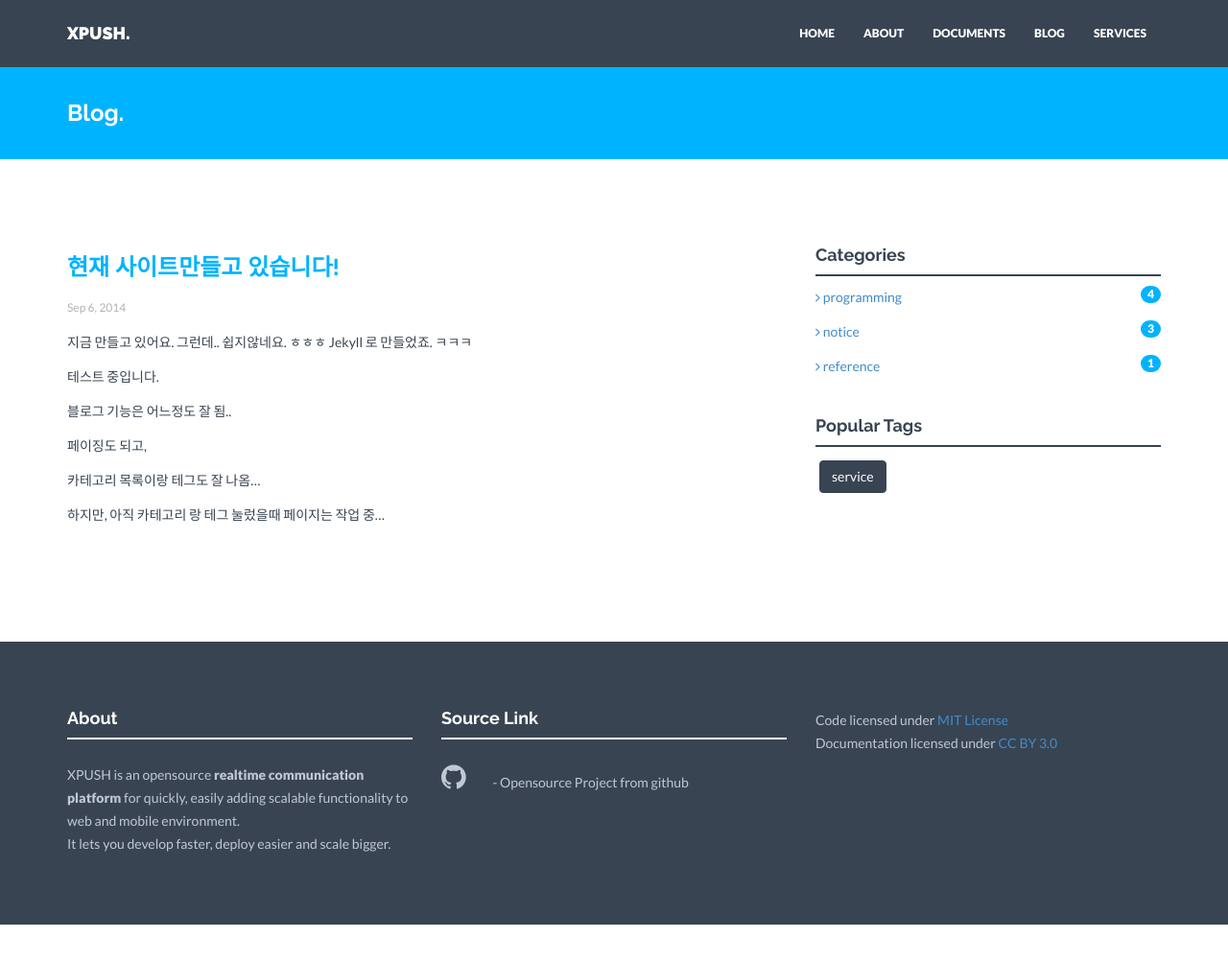
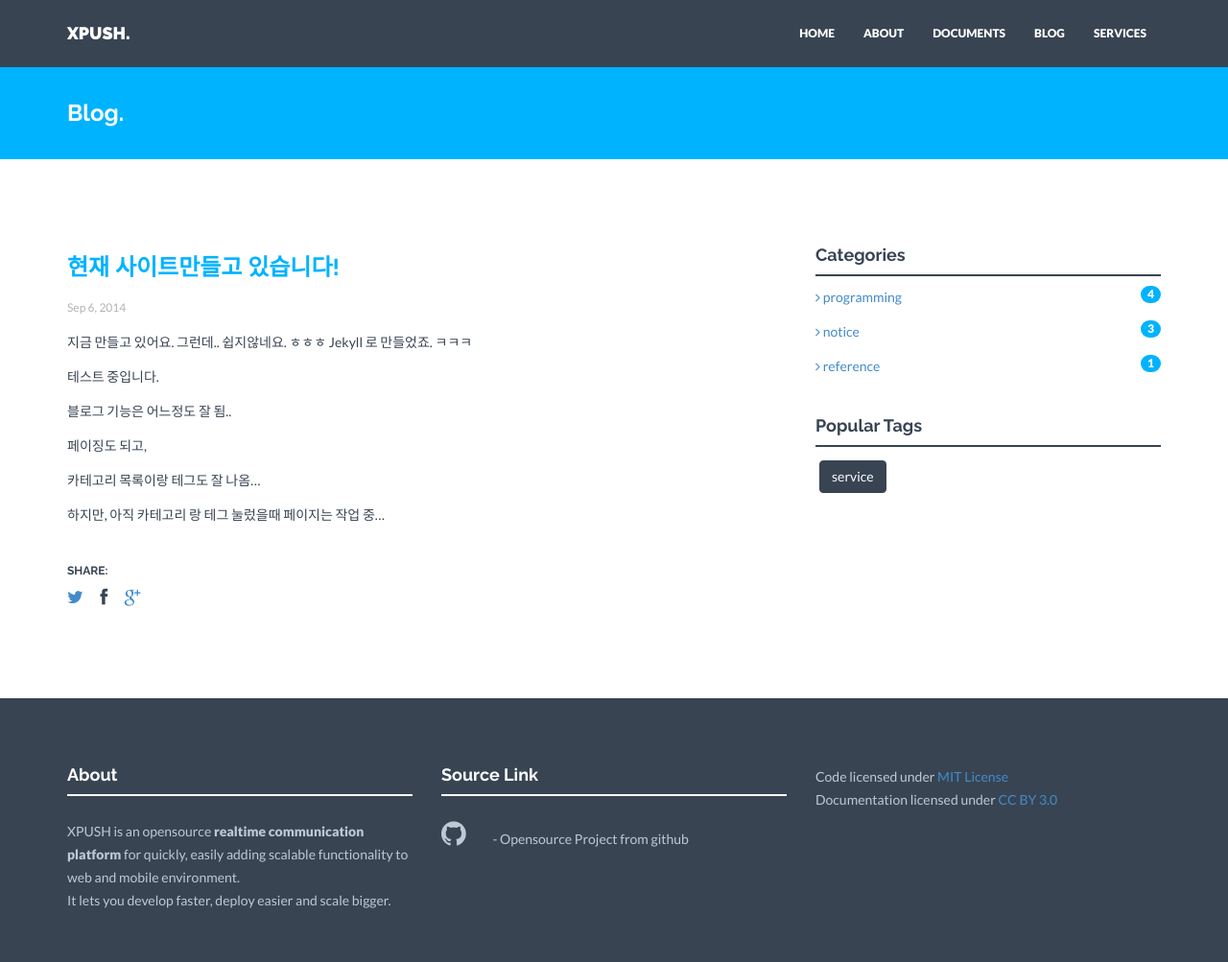
Before and after one commit to xpush/xpush.github.io, a Jekyll site: the page built from _posts/2014-09-06-notice-for-renewal.markdown, in a window 1280 px wide and 1023 px high. Shown: the top 1003 px of the window at 96% size. Built offline with Jekyll 4.4.1, drawn with Linux system fonts in a browser that asks for light colours; nearby versions of some CDN libraries.

Commit message:
add social sharing

```diff
--- a/_layouts/post.html
+++ b/_layouts/post.html
@@ -31,7 +31,12 @@
       <p>{{ content }}</p>
 
       <div class="spacing"></div>
-
+      <h6>SHARE:</h6>
+      <p class="share">
+      	<a href="http://twitter.com/home?status={{ site.url }}{{ page.url }}" title="Share on Twitter" target="_blank"><i class="fa fa-twitter"></i></a>
+      	<a href="https://www.facebook.com/sharer/sharer.php?u={{ site.url }}{{ page.url }}" title="Share on Facebook" target="_blank"></a><i class="fa fa-facebook"></i></a>
+      	<a href="https://plus.google.com/share?url={{ site.url }}{{ page.url }}" title="Share on Google+" target="_blank"><i class="fa fa-google-plus"></i></a>
+      </p>
     </div><! --/col-lg-8 -->
 
     {% include blog/sidebar.html %}
```
